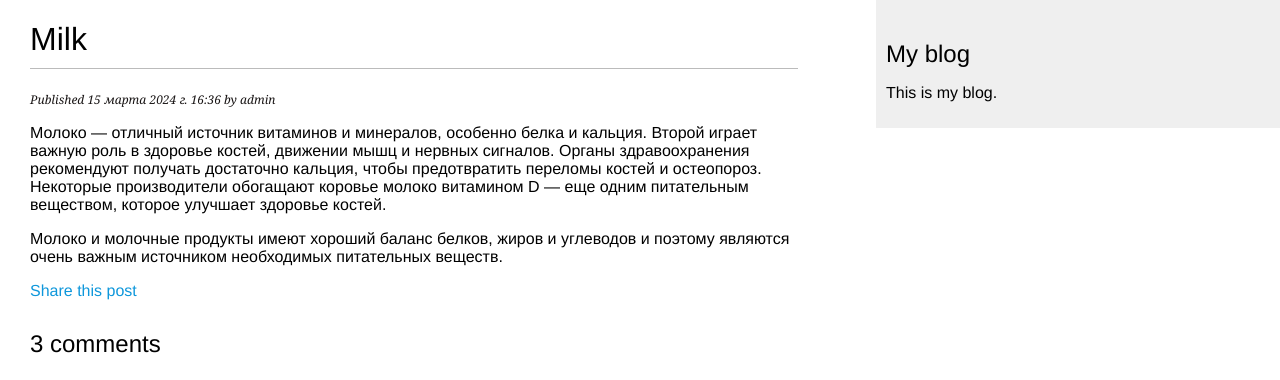
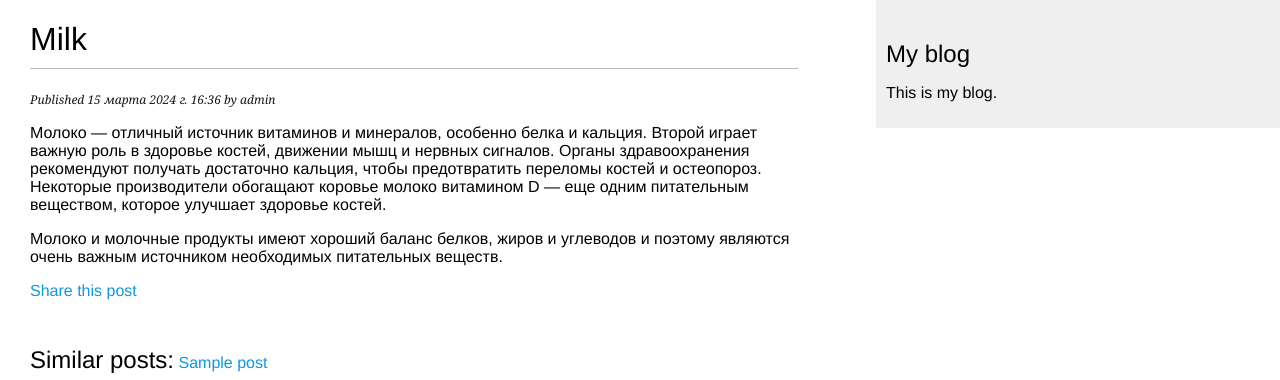
Before and after one commit to FominSM/project-blog, a Django app: template workproject/blog/templates/blog/post/detail.html in a window 1280 px wide. Shown: the top 380 px of the page. Run offline with Django 5.2, Linux system fonts and the light colour scheme; data comes from the database, SQL or seed files in the repository; both versions use the stored data as it was after the commit; the template is opened without the code that fills it: values that come from a table or form of the project are taken from there, most other values are stand-ins (such as "Sample title", 1, 10 or a date in 2020).

Commit message:
Добавлен функционал рекомендации постов по схожим тегам

```diff
--- a/workproject/blog/static/css/blog.css
+++ b/workproject/blog/static/css/blog.css
@@ -99,3 +99,7 @@ input[type=submit] {
     font-size:12px;
     color:#666;
 }
+
+.similar_post {
+    display: ruby;
+}
--- a/workproject/blog/templates/blog/post/detail.html
+++ b/workproject/blog/templates/blog/post/detail.html
@@ -6,10 +6,34 @@
 {% block content %}
     <h1>{{ post.title }}</h1>
     <p class="date"> Published {{ post.publish }} by {{ post.author }}</p>
+
+    <p class="tags">
+        {% if post.tags.all %}
+            Tags:
+
+            {% for tag in post.tags.all %}
+                <a href="{% url 'blog:post_list_by_tag' tag.slug %}">{{ tag.name }}</a>
+                {% if not forloop.last %}, {% endif %}
+            {% endfor %}
+        {% endif %}
+    </p>
+
     {{ post.body|linebreaks }}
+
     <p>
         <a href="{% url 'blog:post_share' post.id %}">Share this post</a>
     </p>
+
+    <div class="similar_post">
+        <h2>Similar posts: </h2>
+        {% for post in similar_posts %}
+            <a href="{{ post.get_absolute_url }}">{{ post.title }}</a>
+            {% if not forloop.last %}, {% endif %}
+        {% empty %}
+            There are no similar posts yet.
+        {% endfor %}
+    </div>
+
 
     {% with comments.count as total_comments %}
         <h2>{{ total_comments }} comment{{ total_comments|pluralize }}</h2>
```
Also changed, not shown: workproject/blog/templates/blog/post/list.html (+7 -5 lines), workproject/blog/views.py (+12 -1 lines), workproject/db.sqlite3.
